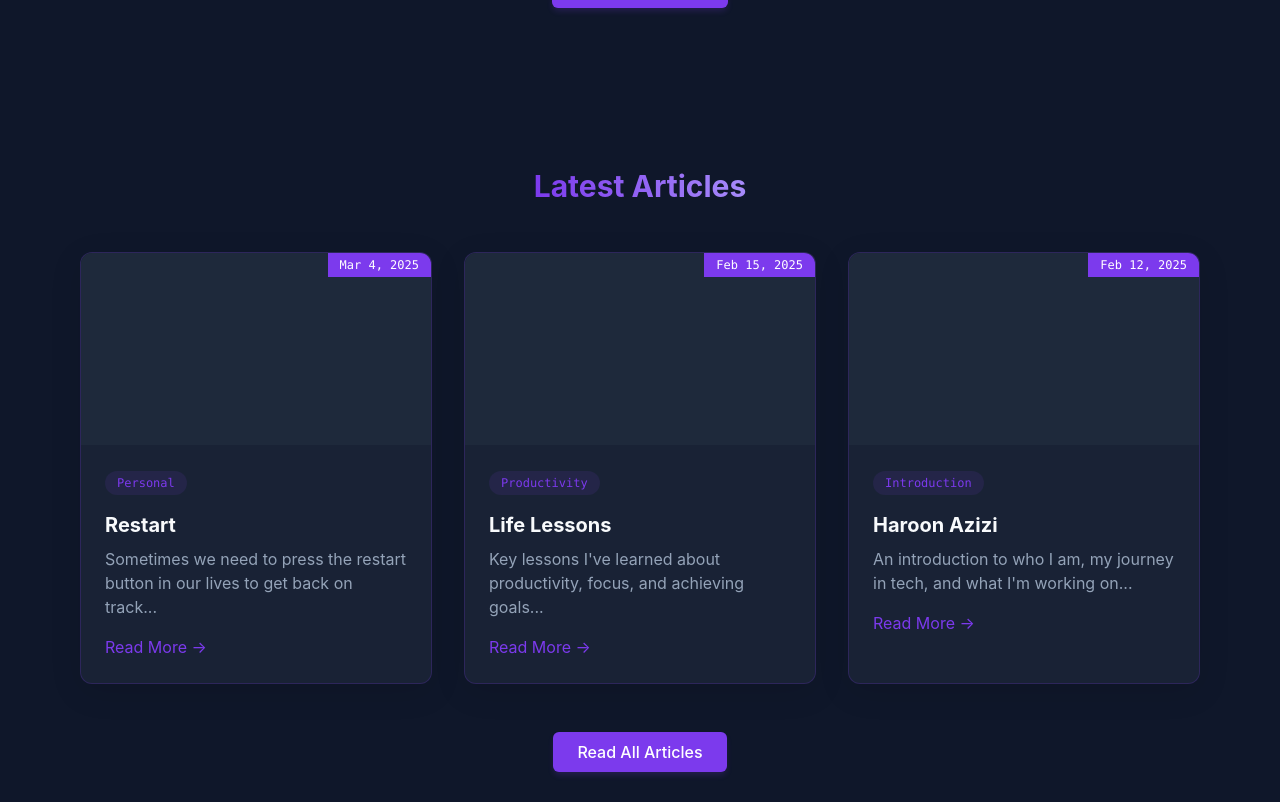
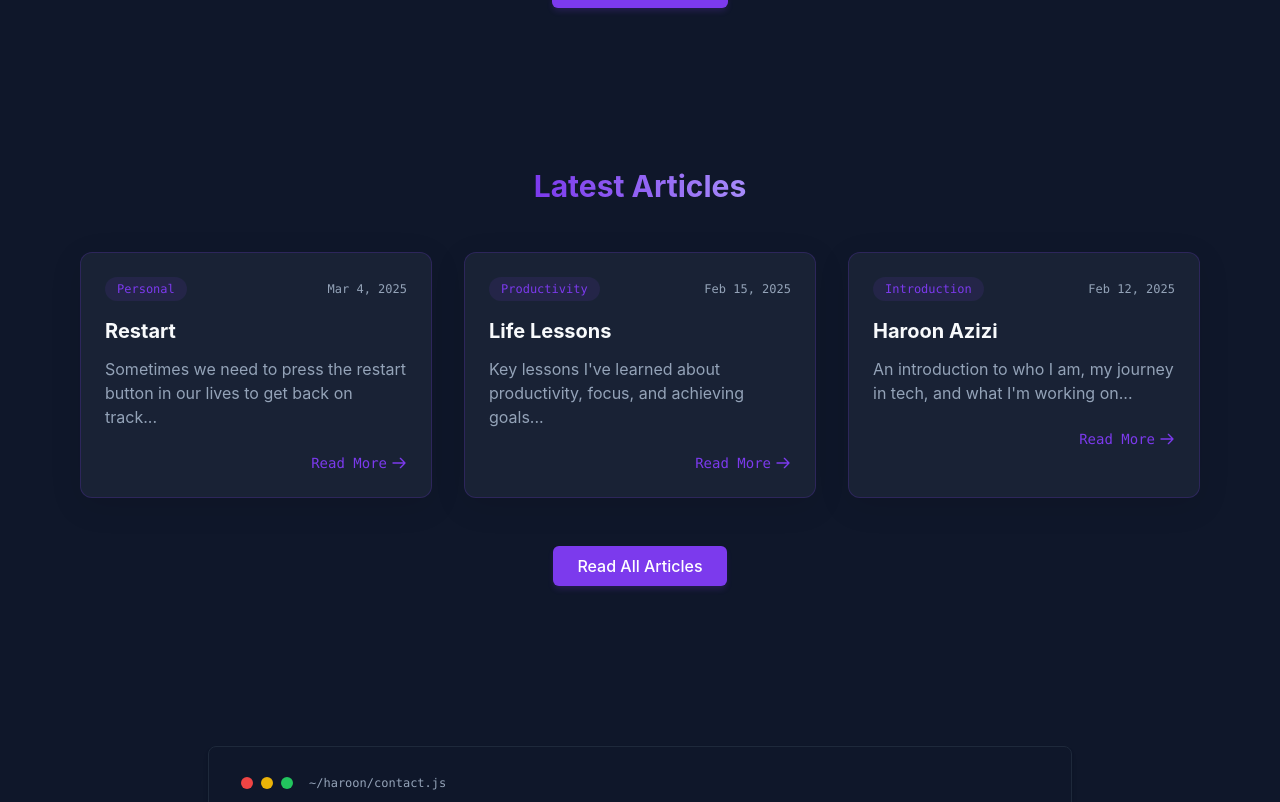
Before and after one commit to HaroonAzizi/portfolio, a Next.js app: page / in a window 1280 px wide. Shown: the part 1998-2800 px from the top of the page. Built offline with nearby package versions, Linux system fonts and the light colour scheme; no server answers; a web font is replaced by a local one.

Commit message:
fixed stuff on the home screen

```diff
--- a/pages/index.js
+++ b/pages/index.js
@@ -11,8 +11,10 @@ import Link from "next/link";
 import { useEffect, useState } from "react";
 
 export default function Home() {
+  // In your Home component, add a new state for social icons
   const [text, setText] = useState("");
   const [showRole, setShowRole] = useState(false);
+  const [showSocials, setShowSocials] = useState(false);
   const fullText = "Hey, I'm Haroon";
 
   useEffect(() => {
@@ -24,6 +26,7 @@ export default function Home() {
 
         if (currentIndex > fullText.length) {
           setTimeout(() => setShowRole(true), 500);
+          setTimeout(() => setShowSocials(true), 1200); // Show socials after role appears
         }
       } else {
         clearInterval(intervalId);
@@ -157,7 +160,9 @@ function Developer() {
               href="https://x.com/az_haroon"
               target="_blank"
               rel="noopener noreferrer"
-              className="text-theme-text-muted hover:text-theme-accent transition-colors"
+              className={`text-theme-text-muted hover:text-theme-accent transition-colors transform ${
+                showSocials ? "animate-social-1" : "opacity-0"
+              }`}
             >
               <FaSquareXTwitter size={24} />
             </a>
@@ -165,7 +170,9 @@ function Developer() {
               href="https://github.com/HaroonAzizi"
               target="_blank"
               rel="noopener noreferrer"
-              className="text-theme-text-muted hover:text-theme-accent transition-colors"
+              className={`text-theme-text-muted hover:text-theme-accent transition-colors transform ${
+                showSocials ? "animate-social-2" : "opacity-0"
+              }`}
             >
               <FaGithub size={24} />
             </a>
@@ -173,7 +180,9 @@ function Developer() {
               href="https://linkedin.com/in/Haroon-Azizi"
               target="_blank"
               rel="noopener noreferrer"
-              className="text-theme-text-muted hover:text-theme-accent transition-colors"
+              className={`text-theme-text-muted hover:text-theme-accent transition-colors transform ${
+                showSocials ? "animate-social-3" : "opacity-0"
+              }`}
             >
               <FaLinkedin size={24} />
             </a>
@@ -377,7 +386,7 @@ function Developer() {
         </div>
       </section>
 
-      {/* Blog Section */}
+      {/* Latest Articles Section */}
       <section className="py-20 bg-theme-primary">
         <div className="max-w-6xl mx-auto px-4">
           <h2 className="text-3xl font-bold mb-12 text-center">
@@ -387,88 +396,85 @@ function Developer() {
           </h2>
           <div className="grid md:grid-cols-2 lg:grid-cols-3 gap-8">
             {/* Blog Card 1 */}
-            <div className="glass-card overflow-hidden group">
-              <div className="h-48 bg-theme-secondary relative">
-                <div className="absolute top-0 right-0 bg-theme-accent text-white text-xs px-3 py-1 font-mono">
-                  Mar 4, 2025
-                </div>
-                <div className="absolute inset-0 bg-gradient-to-t from-black/70 to-transparent opacity-0 group-hover:opacity-100 transition-opacity duration-300"></div>
-              </div>
-              <div className="p-6">
-                <span className="inline-block px-3 py-1 bg-theme-accent/10 text-theme-accent rounded-full text-xs mb-4 font-mono">
+            <Link href="/blog/2025-03-04-restart" className="block">
+              <div className="glass-card p-6 h-full transition-all duration-300 hover:-translate-y-2 hover:shadow-glow border-t-4 border-theme-accent">
+                <div className="flex justify-between items-center mb-4">
+                  <span className="px-3 py-1 bg-theme-accent/10 text-theme-accent rounded-full text-xs font-mono">
                     Personal
                   </span>
-                <h3 className="text-xl font-bold text-theme-text mb-2">
+                  <span className="text-theme-text-muted text-xs font-mono">Mar 4, 2025</span>
+                </div>
+                <h3 className="text-xl font-bold text-theme-text mb-3 group-hover:text-theme-accent transition-colors">
                   Restart
                 </h3>
-                <p className="text-theme-text-muted mb-4">
+                <p className="text-theme-text-muted mb-4 line-clamp-3">
                   Sometimes we need to press the restart button in our lives to
                   get back on track...
                 </p>
-                <Link
-                  href="/blog/2025-03-04-restart"
-                  className="text-theme-accent hover:text-theme-accent-light transition-colors"
-                >
-                  Read More →
-                </Link>
+                <div className="flex justify-end mt-auto pt-2">
+                  <span className="text-theme-accent text-sm font-mono inline-flex items-center">
+                    Read More
+                    <svg xmlns="http://www.w3.org/2000/svg" className="h-4 w-4 ml-1" fill="none" viewBox="0 0 24 24" stroke="currentColor">
+                      <path strokeLinecap="round" strokeLinejoin="round" strokeWidth={2} d="M14 5l7 7m0 0l-7 7m7-7H3" />
+                    </svg>
+                  </span>
                 </div>
               </div>
+            </Link>
 
             {/* Blog Card 2 */}
-            <div className="glass-card overflow-hidden group">
-              <div className="h-48 bg-theme-secondary relative">
-                <div className="absolute top-0 right-0 bg-theme-accent text-white text-xs px-3 py-1 font-mono">
-                  Feb 15, 2025
-                </div>
-                <div className="absolute inset-0 bg-gradient-to-t from-black/70 to-transparent opacity-0 group-hover:opacity-100 transition-opacity duration-300"></div>
-              </div>
-              <div className="p-6">
-                <span className="inline-block px-3 py-1 bg-theme-accent/10 text-theme-accent rounded-full text-xs mb-4 font-mono">
+            <Link href="/blog/2025-02-15-life-lessons" className="block">
+              <div className="glass-card p-6 h-full transition-all duration-300 hover:-translate-y-2 hover:shadow-glow border-t-4 border-theme-accent">
+                <div className="flex justify-between items-center mb-4">
+                  <span className="px-3 py-1 bg-theme-accent/10 text-theme-accent rounded-full text-xs font-mono">
                     Productivity
                   </span>
-                <h3 className="text-xl font-bold text-theme-text mb-2">
+                  <span className="text-theme-text-muted text-xs font-mono">Feb 15, 2025</span>
+                </div>
+                <h3 className="text-xl font-bold text-theme-text mb-3 group-hover:text-theme-accent transition-colors">
                   Life Lessons
                 </h3>
-                <p className="text-theme-text-muted mb-4">
+                <p className="text-theme-text-muted mb-4 line-clamp-3">
                   Key lessons I've learned about productivity, focus, and
                   achieving goals...
                 </p>
-                <Link
-                  href="/blog/2025-02-15-life-lessons"
-                  className="text-theme-accent hover:text-theme-accent-light transition-colors"
-                >
-                  Read More →
-                </Link>
+                <div className="flex justify-end mt-auto pt-2">
+                  <span className="text-theme-accent text-sm font-mono inline-flex items-center">
+                    Read More
+                    <svg xmlns="http://www.w3.org/2000/svg" className="h-4 w-4 ml-1" fill="none" viewBox="0 0 24 24" stroke="currentColor">
+                      <path strokeLinecap="round" strokeLinejoin="round" strokeWidth={2} d="M14 5l7 7m0 0l-7 7m7-7H3" />
+                    </svg>
+                  </span>
                 </div>
               </div>
+            </Link>
 
             {/* Blog Card 3 */}
-            <div className="glass-card overflow-hidden group">
-              <div className="h-48 bg-theme-secondary relative">
-                <div className="absolute top-0 right-0 bg-theme-accent text-white text-xs px-3 py-1 font-mono">
-                  Feb 12, 2025
-                </div>
-                <div className="absolute inset-0 bg-gradient-to-t from-black/70 to-transparent opacity-0 group-hover:opacity-100 transition-opacity duration-300"></div>
-              </div>
-              <div className="p-6">
-                <span className="inline-block px-3 py-1 bg-theme-accent/10 text-theme-accent rounded-full text-xs mb-4 font-mono">
+            <Link href="/blog/2025-02-12-haroon-azizi" className="block">
+              <div className="glass-card p-6 h-full transition-all duration-300 hover:-translate-y-2 hover:shadow-glow border-t-4 border-theme-accent">
+                <div className="flex justify-between items-center mb-4">
+                  <span className="px-3 py-1 bg-theme-accent/10 text-theme-accent rounded-full text-xs font-mono">
                     Introduction
                   </span>
-                <h3 className="text-xl font-bold text-theme-text mb-2">
+                  <span className="text-theme-text-muted text-xs font-mono">Feb 12, 2025</span>
+                </div>
+                <h3 className="text-xl font-bold text-theme-text mb-3 group-hover:text-theme-accent transition-colors">
                   Haroon Azizi
                 </h3>
-                <p className="text-theme-text-muted mb-4">
+                <p className="text-theme-text-muted mb-4 line-clamp-3">
                   An introduction to who I am, my journey in tech, and what I'm
                   working on...
                 </p>
-                <Link
-                  href="/blog/2025-02-12-haroon-azizi"
-                  className="text-theme-accent hover:text-theme-accent-light transition-colors"
-                >
-                  Read More →
-                </Link>
+                <div className="flex justify-end mt-auto pt-2">
+                  <span className="text-theme-accent text-sm font-mono inline-flex items-center">
+                    Read More
+                    <svg xmlns="http://www.w3.org/2000/svg" className="h-4 w-4 ml-1" fill="none" viewBox="0 0 24 24" stroke="currentColor">
+                      <path strokeLinecap="round" strokeLinejoin="round" strokeWidth={2} d="M14 5l7 7m0 0l-7 7m7-7H3" />
+                    </svg>
+                  </span>
                 </div>
               </div>
+            </Link>
           </div>
           <div className="text-center mt-12">
             <Link href="/blog">
@@ -495,7 +501,7 @@ function Developer() {
               <span className="text-theme-accent  text-xl">message</span>
               <span className="text-white text-lg"> = </span>
               <span className="bg-gradient-to-r from-theme-accent to-theme-accent-light bg-clip-text text-transparent">
-                "Let's work together"
+                "Let&apos;s work together"
               </span>
             </h2>
             <p className="text-theme-text-muted mb-8 font-mono">
@@ -505,7 +511,10 @@ function Developer() {
             </p>
           </div>
           <Link href="/contact">
-            <button className="btn-modern">Get In Touch</button>
+            <button className="btn-modern animate-pulse-glow relative overflow-hidden group">
+              <span className="relative z-10">Get In Touch</span>
+              <span className="absolute inset-0 bg-gradient-to-r from-theme-accent via-theme-accent-light to-theme-accent opacity-0 group-hover:opacity-100 transition-opacity duration-500 blur-md"></span>
+            </button>
           </Link>
         </div>
       </section>
```
Also changed, not shown: styles/globals.css (+74 -0 lines). Lines whose indentation alone changed are shown as unchanged.
